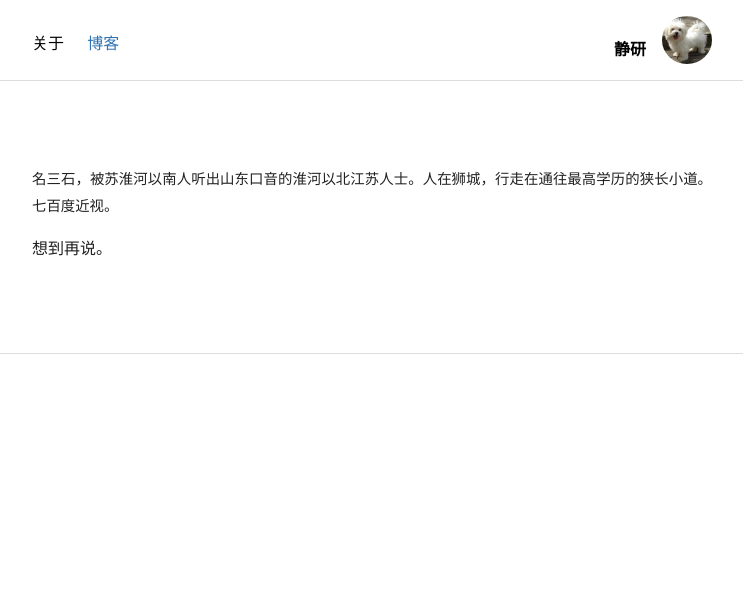
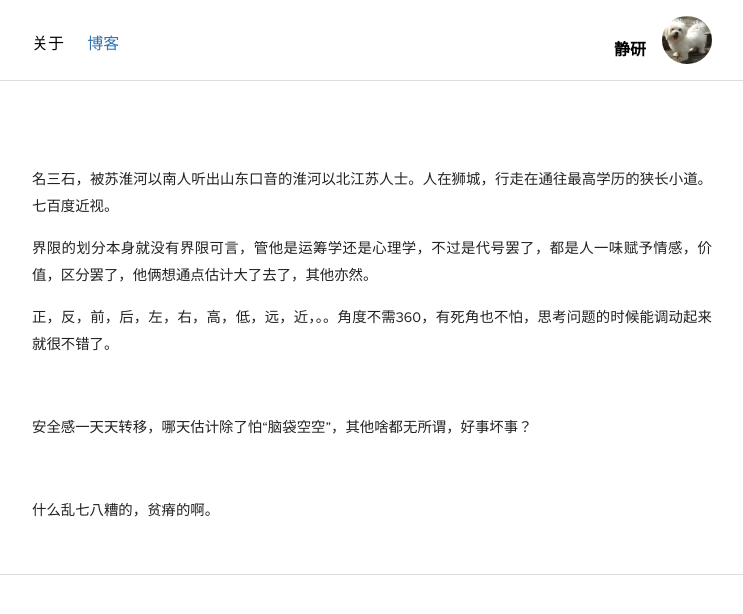
Before and after one commit to shirleysteve/1, a Jekyll site: the page built from index.html, in a window 1280 px wide. Shown: the top 614 px of the page, without its empty margins (268-1011 px from the left). Built offline with Jekyll 4.4.1, drawn with Linux system fonts in a browser that asks for light colours; nearby versions of some CDN libraries.

Commit message:
Update index.html

```diff
--- a/index.html
+++ b/index.html
@@ -30,16 +30,21 @@ description: 人格的建设地
  <p>
 名三石，被苏淮河以南人听出山东口音的淮河以北江苏人士。人在狮城，行走在通往最高学历的狭长小道。七百度近视。
  </p>
+
+
+<p>
+界限的划分本身就没有界限可言，管他是运筹学还是心理学，不过是代号罢了，都是人一味赋予情感，价值，区分罢了，他俩想通点估计大了去了，其他亦然。
+</p>
+
  <p>
-
-</p>
-想到再说。
-<p>
-
+正，反，前，后，左，右，高，低，远，近，。。角度不需360，有死角也不怕，思考问题的时候能调动起来就很不错了。
  </p>
 
   <p>
-
+ 安全感一天天转移，哪天估计除了怕“脑袋空空”，其他啥都无所谓，好事坏事？
  </p>
 
+ <p>
+  什么乱七八糟的，贫瘠的啊。
+ </p>
 </section>
```
